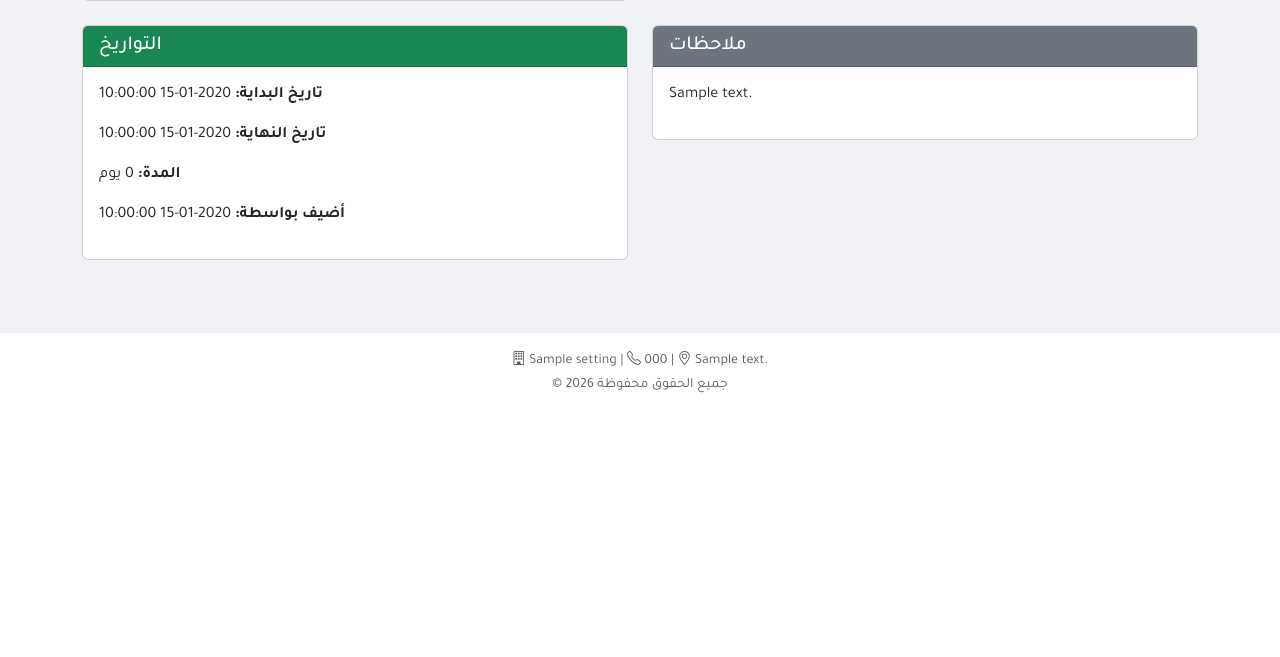
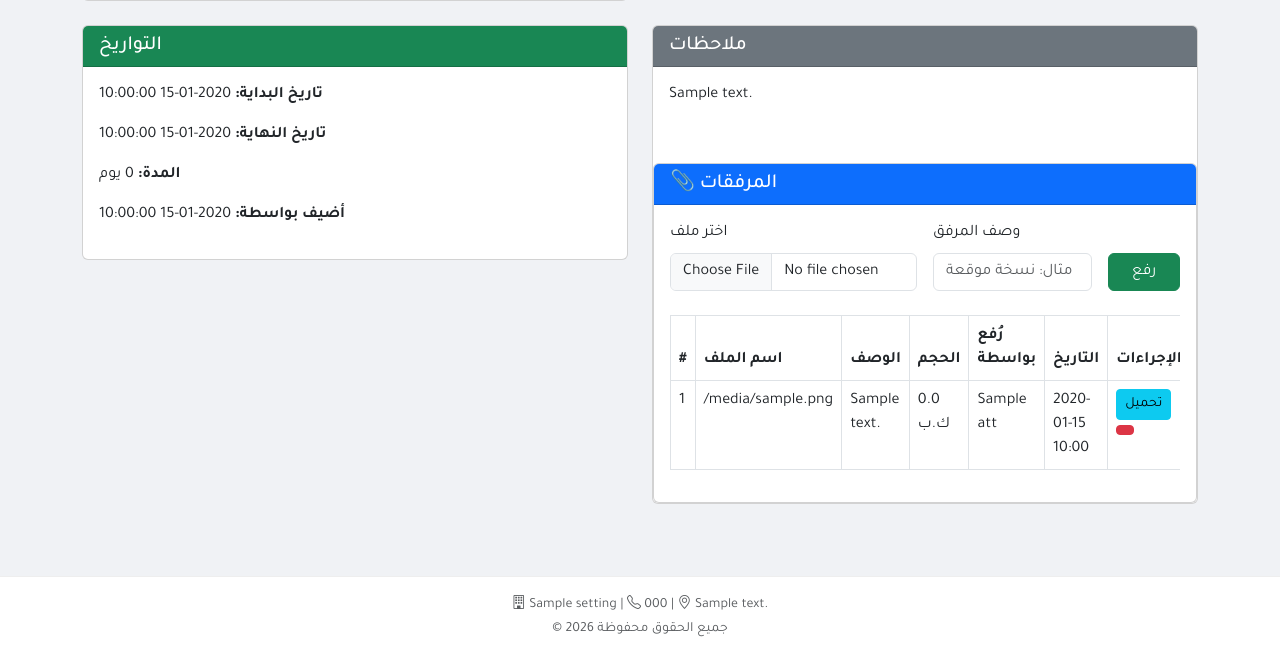
Before and after one commit to fahdsalim19977-sys/taskmanagementerp, a Python web app: template templates/contract_details.html in a window 1280 px wide. Shown: the part 443-1100 px from the top of the page. Before the commit the page ends 836 px from the top, so only its background shows below. Run offline with Jinja, Linux system fonts and the light colour scheme; the template is opened without the code that fills it: most values are stand-ins (such as "Sample title", 1, 10 or a date in 2020).

Commit message:
Add files via upload

```diff
--- a/templates/contract_details.html
+++ b/templates/contract_details.html
@@ -76,6 +76,84 @@
             <div class="card-body">
                 <p>{{ contract.notes or 'لا توجد ملاحظات' }}</p>
             </div>
+<!-- ===== قسم المرفقات ===== -->
+<div class="card mt-4">
+    <div class="card-header bg-primary text-white">
+        <h5 class="mb-0">📎 المرفقات</h5>
+    </div>
+    <div class="card-body">
+        <!-- نموذج رفع ملف -->
+        <form action="{{ url_for('add_contract_attachment', contract_id=contract.id) }}"
+              method="POST"
+              enctype="multipart/form-data"
+              class="mb-4">
+            <div class="row g-3 align-items-end">
+                <div class="col-md-6">
+                    <label class="form-label">اختر ملف</label>
+                    <input type="file" name="attachment" class="form-control" required>
+                </div>
+                <div class="col-md-4">
+                    <label class="form-label">وصف المرفق</label>
+                    <input type="text" name="description" class="form-control" placeholder="مثال: نسخة موقعة">
+                </div>
+                <div class="col-md-2">
+                    <button type="submit" class="btn btn-success w-100">
+                        <i class="fas fa-upload"></i> رفع
+                    </button>
+                </div>
+            </div>
+        </form>
+
+        <!-- قائمة المرفقات -->
+        {% if contract_attachments %}
+        <div class="table-responsive">
+            <table class="table table-bordered table-hover">
+                <thead>
+                    <tr>
+                        <th>#</th>
+                        <th>اسم الملف</th>
+                        <th>الوصف</th>
+                        <th>الحجم</th>
+                        <th>رُفع بواسطة</th>
+                        <th>التاريخ</th>
+                        <th>الإجراءات</th>
+                    </tr>
+                </thead>
+                <tbody>
+                    {% for att in contract_attachments %}
+                    <tr>
+                        <td>{{ loop.index }}</td>
+                        <td>{{ att.file_name }}</td>
+                        <td>{{ att.description or '-' }}</td>
+                        <td>{{ (att.file_size / 1024) | round(1) }} ك.ب</td>
+                        <td>{{ att.uploaded_by_name }}</td>
+                        <td>{{ att.created_at[:16] }}</td>
+                        <td>
+                            <a href="{{ url_for('download_contract_attachment', attachment_id=att.id) }}"
+                               class="btn btn-sm btn-info">
+                                <i class="fas fa-download"></i> تحميل
+                            </a>
+                            <form action="{{ url_for('delete_contract_attachment', attachment_id=att.id) }}"
+                                  method="POST"
+                                  style="display:inline-block;"
+                                  onsubmit="return confirm('هل أنت متأكد من حذف هذا المرفق؟')">
+                                <button type="submit" class="btn btn-sm btn-danger">
+                                    <i class="fas fa-trash"></i>
+                                </button>
+                            </form>
+                        </td>
+                    </tr>
+                    {% endfor %}
+                </tbody>
+            </table>
+        </div>
+        {% else %}
+        <div class="alert alert-info">
+            <i class="fas fa-info-circle"></i> لا توجد مرفقات لهذا العقد حتى الآن.
+        </div>
+        {% endif %}
+    </div>
+</div>
         </div>
     </div>
 </div>
```
Also changed, not shown: templates/contracts.html (+8 -0 lines).
